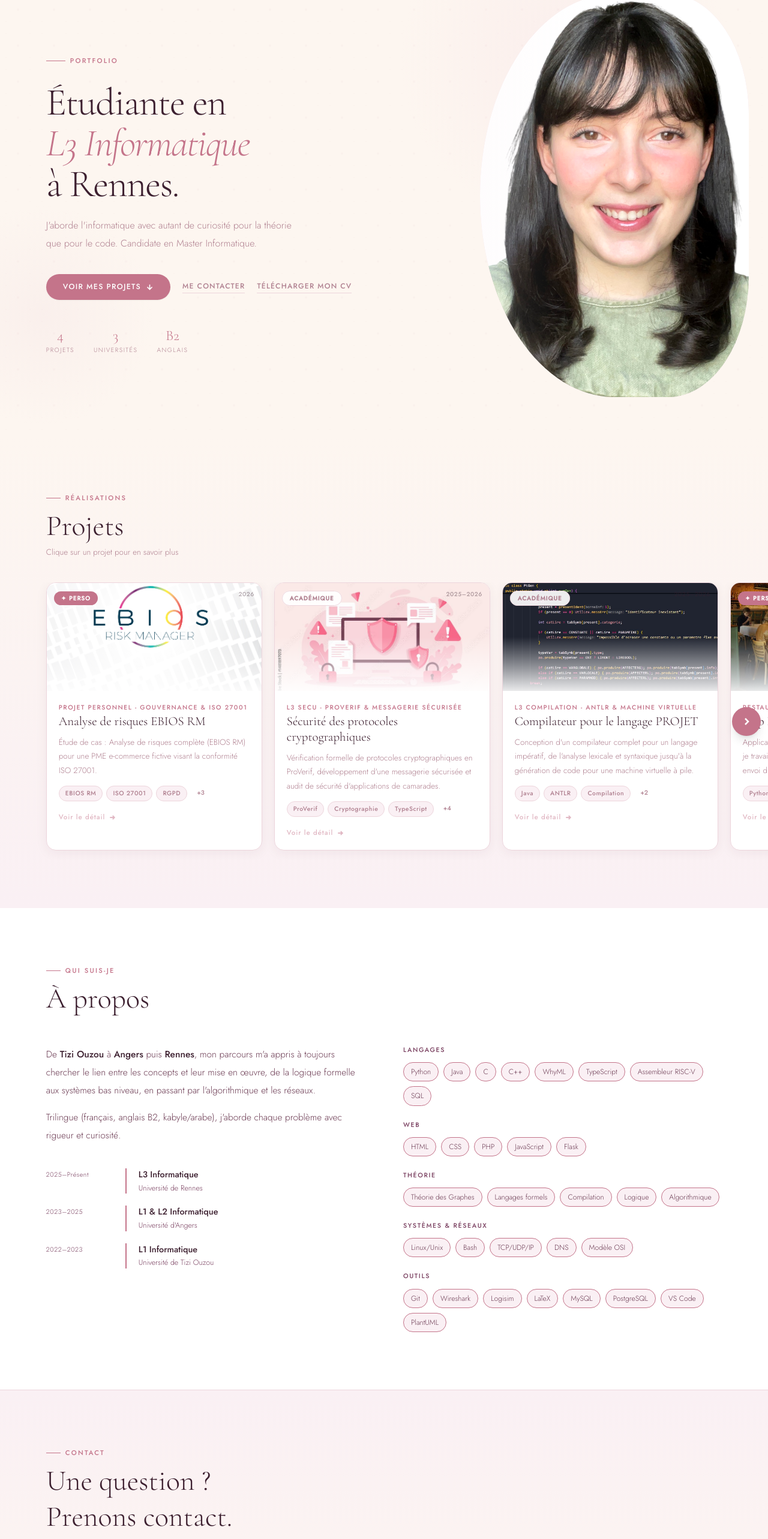
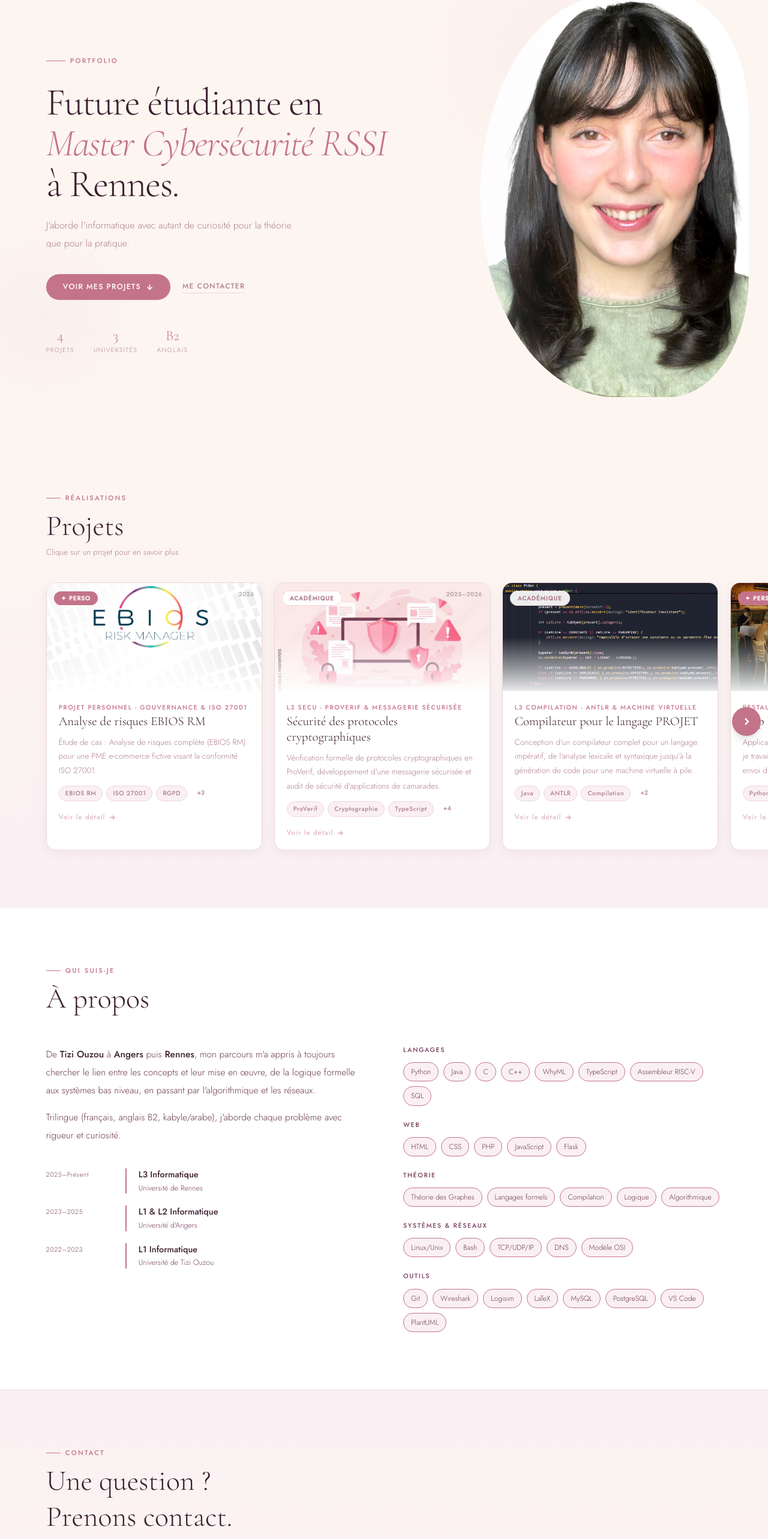
Before and after one commit to neylharoune/SITE_FINAL, a Next.js app: page / in a window 1280 px wide. Shown: the part 74-2640 px from the top of the page at 60% size. Built offline with nearby package versions, Linux system fonts and the light colour scheme.

Commit message:
modification

```diff
--- a/app/layout.tsx
+++ b/app/layout.tsx
@@ -2,10 +2,10 @@ import type { Metadata } from "next";
 import "./globals.css";
 
 export const metadata: Metadata = {
-  title: "Neyla Haroune — Portfolio",
+  title: "Neyla Haroune - Portfolio",
   description: "Étudiante en L3 Informatique à Rennes. Candidate en Master Informatique.",
   openGraph: {
-    title: "Neyla Haroune — Portfolio",
+    title: "Neyla Haroune - Portfolio",
     description: "Projets en circuits numériques, C++, Flask, web.",
     type: "website",
   },
--- a/components/Contact.tsx
+++ b/components/Contact.tsx
@@ -18,13 +18,13 @@ export default function Contact() {
             Une question ?<br />Prenons contact.
           </h2>
           <p className="text-muted text-[0.92rem] leading-relaxed mb-10 font-light">
-            Disponible pour des opportunités de stage, alternance ou Master.
+            {/* Disponible pour des opportunités de stage, alternance ou Master. */}
           </p>
         </motion.div>
 
         <motion.div initial={{ opacity: 0, y: 16 }} animate={inView ? { opacity: 1, y: 0 } : {}} transition={{ duration: 0.6, delay: 0.2 }}
           className="flex flex-col sm:flex-row gap-4 flex-wrap">
-          <a href="mailto:neylaharoune04@gmail.com"
+          <a href="mailto:neyla.haroune@etudiant.univ-rennes.fr"
             className="inline-flex items-center gap-3 px-6 py-3.5 rounded-full text-[0.82rem] font-medium no-underline transition-all duration-200 hover:-translate-y-1 shadow-sm hover:shadow-md"
             style={{ background: "#C4748A", color: "#fff" }}>
             <svg width="15" height="15" viewBox="0 0 24 24" fill="none" stroke="currentColor" strokeWidth="2">
--- a/components/Hero.tsx
+++ b/components/Hero.tsx
@@ -41,14 +41,14 @@ export default function Hero() {
 
         <motion.h1 {...fadeUp(0.22)}
           className="font-serif font-light text-[clamp(2.6rem,5vw,4.2rem)] leading-[1.06] tracking-tight mb-5 text-ink">
-          Étudiante en<br />
-          <em className="italic text-accent">L3 Informatique</em><br />
+          Future étudiante en <br />
+          <em className="italic text-accent"> Master Cybersécurité RSSI </em><br />
           à Rennes.
         </motion.h1>
 
         <motion.p {...fadeUp(0.36)}
           className="text-muted text-[1rem] leading-[1.88] max-w-[420px] mb-9 font-light">
-          J'aborde l'informatique avec autant de curiosité pour la théorie que pour le code. Candidate en Master Informatique.        </motion.p>
+          J'aborde l'informatique avec autant de curiosité pour la théorie que pour la pratique.       </motion.p>
 
         <motion.div {...fadeUp(0.5)} className="flex items-center gap-5 flex-wrap mb-12">
           <a href="#projets"
@@ -62,10 +62,10 @@ export default function Hero() {
             className="text-[0.76rem] font-medium tracking-[0.1em] uppercase text-muted hover:text-accent transition-all no-underline border-b border-border hover:border-accent pb-0.5">
             Me contacter
           </a>
-          <a href="/downloads/cv.pdf" download
+          {/* <a href="/downloads/cv.pdf" download
           className="text-[0.76rem] font-medium tracking-[0.1em] uppercase text-muted hover:text-accent transition-all no-underline border-b border-border hover:border-accent pb-0.5">
           Télécharger mon CV
-          </a>
+          </a> */}
         </motion.div>
 
         <motion.div {...fadeUp(0.62)} className="flex gap-8">
```
